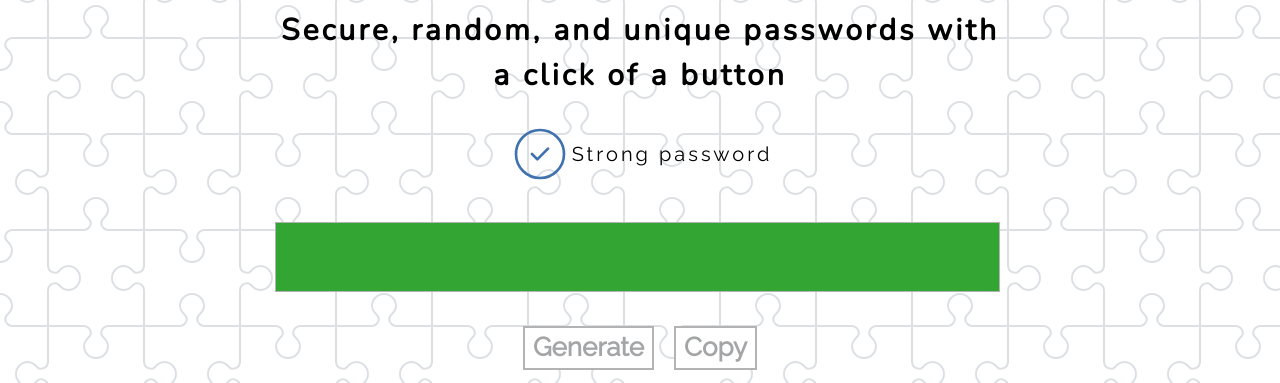
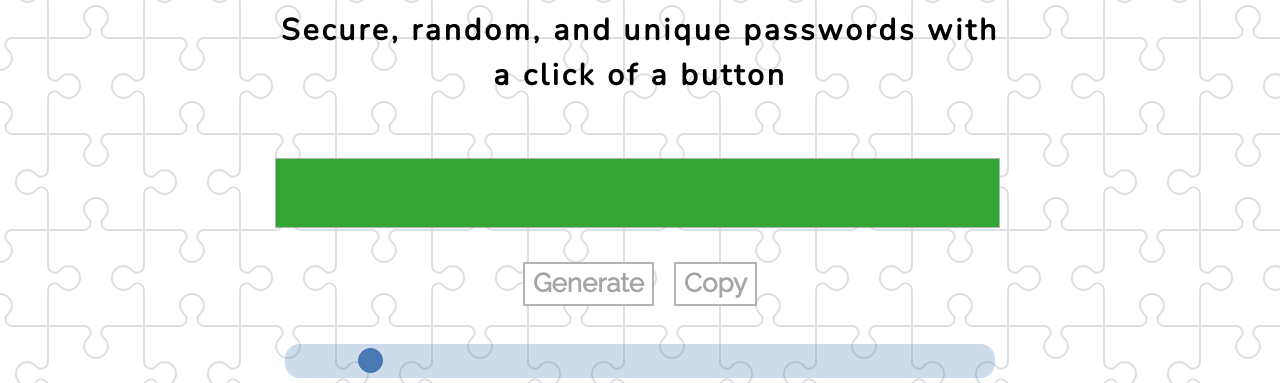
Before and after one commit to cloges4/Password-Generator, a website built with Parcel: page index.html in a window 1280 px wide. Shown: the part 106-489 px from the top of the page. Built offline with nearby package versions, Linux system fonts and the light colour scheme.

Commit message:
styled strength message and removed placeholder message

```diff
--- a/index.html
+++ b/index.html
@@ -15,23 +15,7 @@
         <h2>Secure, random, and unique passwords with a click of a button</h2>
       </header>
       <div class="strength-message-container">
-        <svg
-          xmlns="http://www.w3.org/2000/svg"
-          class="icon icon-tabler icon-tabler-circle-check"
-          width="64"
-          height="64"
-          viewBox="0 0 24 24"
-          stroke-width="1"
-          stroke="#3f72af"
-          fill="none"
-          stroke-linecap="round"
-          stroke-linejoin="round"
-        >
-          <path stroke="none" d="M0 0h24v24H0z" />
-          <circle cx="12" cy="12" r="9" />
-          <path d="M9 12l2 2l4 -4" />
-        </svg>
-        <span class="strength-message">Strong password</span>
+        <span class="strength-message"></span>
       </div>
         <div class="password-container">
           <p id="password" class="password">
--- /dev/null
+++ b/scss/03-components/_password-strength.scss
@@ -0,0 +1,4 @@
+.strength-message {
+  font-size: 1.2rem;
+  font-style: italic;
+}
--- a/scss/app.scss
+++ b/scss/app.scss
@@ -14,4 +14,5 @@
 @import './03-components/button';
 @import './03-components/message';
 @import './03-components/footer';
+@import './03-components/password-strength';
 // 04-utilities
```
